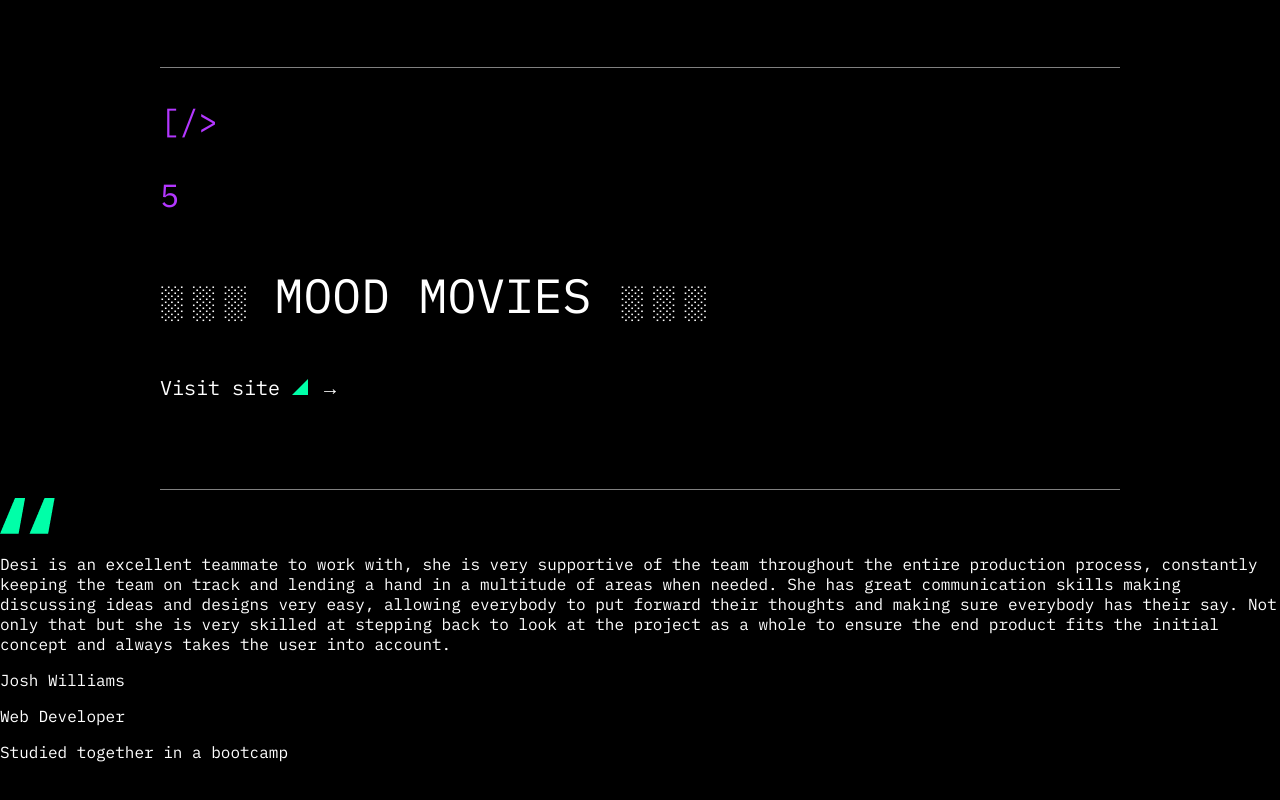
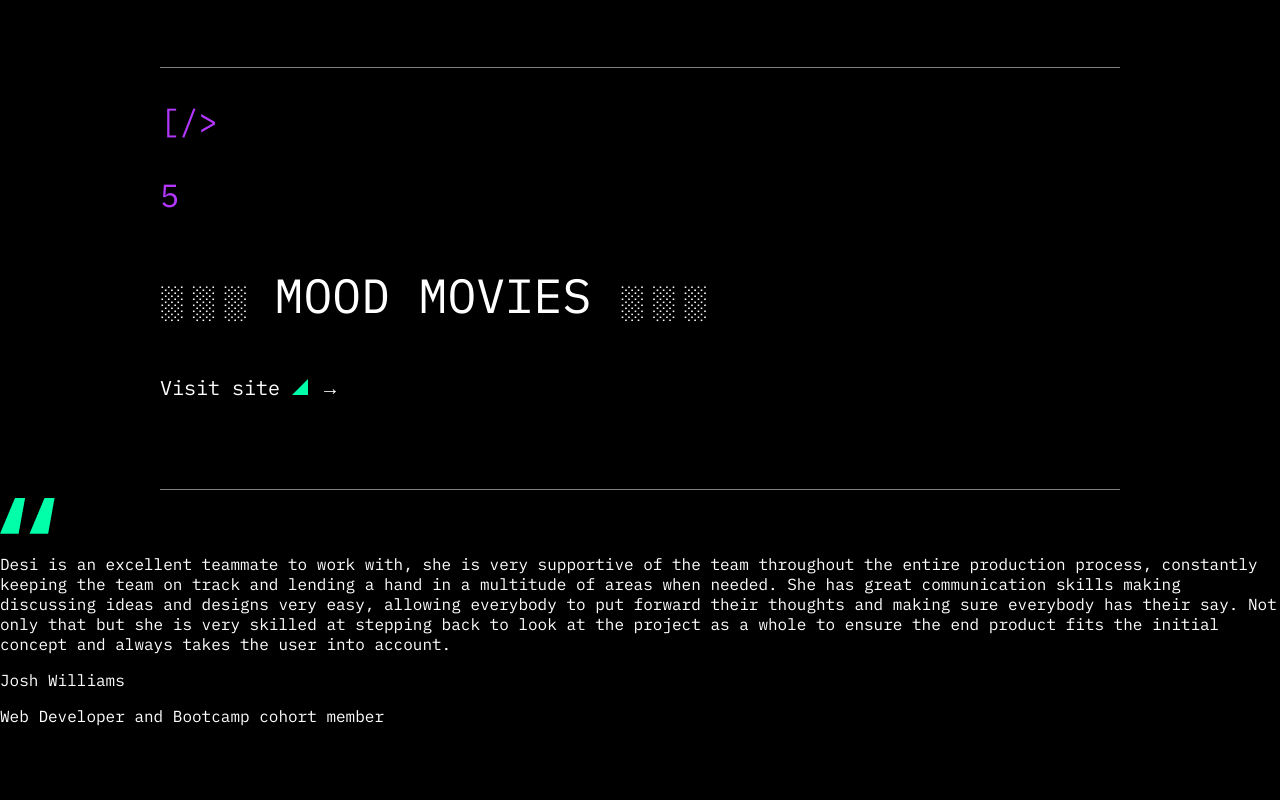
Before and after one commit to DesislavaMetodieva/portfolio, a React (Create React App) app: page / in a window 1280 px wide. Shown: the part 3283-4083 px from the top of the page. After the commit the page ends 4061 px from the top, so only its background shows below. Built offline with nearby package versions, Linux system fonts and the light colour scheme.

Commit message:
Cleaned the testimonials data

```diff
--- a/src/components/Testimonials/Testimonials.js
+++ b/src/components/Testimonials/Testimonials.js
@@ -27,7 +27,6 @@ const Testimonials = () => {
         <p className="quote-text">{currentTestimonial.text}</p>
         <p className="author">{currentTestimonial.author}</p>
         <p className="author">{currentTestimonial.role}</p>
-        <p className="author">{currentTestimonial.relation}</p>
       </div>
     </div>
   );
--- a/src/components/Testimonials/testimonial.js
+++ b/src/components/Testimonials/testimonial.js
@@ -4,21 +4,18 @@ export const testimonial = [
       index: 0,
       text: "Desi is an excellent teammate to work with, she is very supportive of the team throughout the entire production process, constantly keeping the team on track and lending a hand in a multitude of areas when needed. She has great communication skills making discussing ideas and designs very easy, allowing everybody to put forward their thoughts and making sure everybody has their say. Not only that but she is very skilled at stepping back to look at the project as a whole to ensure the end product fits the initial concept and always takes the user into account.",
       author: "Josh Williams",
-      role: "Web Developer",
-      relation: "Studied together in a bootcamp"
+      role: "Web Developer and Bootcamp cohort member"
     },
     {
       index: 1,
       text: "I thoroughly enjoyed working on this project with Desi. Her keenness in delivering good quality work and her passion for React has evidently reflected back on the outcome of the project — Desi has been a significant influence on pushing our project to a good direction; with her knowledge and skill set in React, Desi was able to actively give constructive feedback to each team member’s methodologies which effectively improved the quality of our code.",
       author: "Joshua Capito",
-      role: "Web Designer & Developer",
-      relation: "Studied together in a bootcamp"
+      role: "Web Designer & Developer, and Bootcamp cohort member"
     },
     {
       index: 2,
       text: "I had the pleasure of teaching Desislava during her 4 month software cohort. During that time, she dis-played a great understanding of JavaScript and front end development technologies. Her proficiency in these areas allowed her to create dynamic and functional web applications and perform exceptionally on a team. Desislava took the lead on group projects in both technical and organizational aspects and built strong projects that showcased her frontend web development abilities. Additionally, her dedication, positive attitude, and collaborative approach make her a valuable addition to any team or organization. I highly recommend Desislava and am confident that she will continue to excel in her future endeavors.",
       author: "Ryan Lafazan",
-      role: "Full Stack Software Engineer",
-      relation: "Teacher in bootcamp",
+      role: "Full Stack Software Engineer and Teaching assistant in bootcamp"
     }
   ];
```
